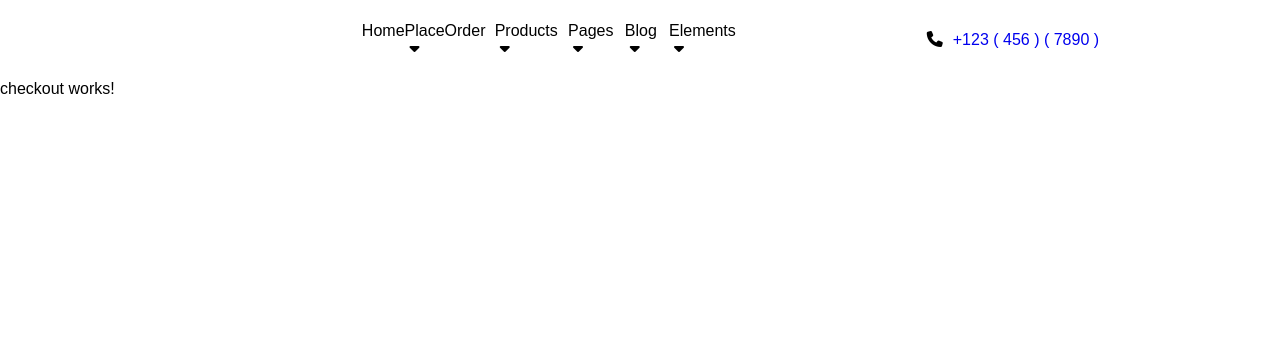
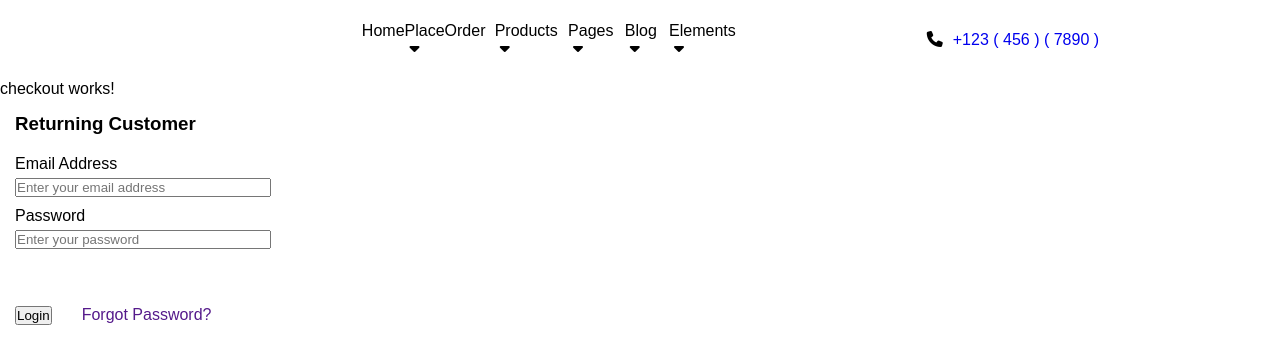
Before and after one commit to luka725/GAU_Angular, an Angular app: page /checkout in a window 1280 px wide. Shown: the top 364 px of the page. Built offline with nearby package versions, Linux system fonts and the light colour scheme.

Commit message:
adding checkout page and login component

```diff
--- a/src/app/checkout/checkout.component.html
+++ b/src/app/checkout/checkout.component.html
@@ -1 +1,2 @@
 <p>checkout works!</p>
+<app-customer-login></app-customer-login>
--- a/src/app/checkout/checkout.component.ts
+++ b/src/app/checkout/checkout.component.ts
@@ -1,9 +1,9 @@
 import { Component } from '@angular/core';
-
+import { CustomerLoginComponent } from '../customer-login/customer-login.component';
 @Component({
   selector: 'app-checkout',
   standalone: true,
-  imports: [],
+  imports: [CustomerLoginComponent],
   templateUrl: './checkout.component.html',
   styleUrl: './checkout.component.css'
 })
--- /dev/null
+++ b/src/app/customer-login/customer-login.component.css
@@ -0,0 +1,26 @@
+.logincontainer{
+    padding: 15px;
+}
+.logincontainer h3{
+    padding-bottom: 20px;
+}
+.loginform{
+    width: 20vw;
+    display: flex;
+    flex-direction: column;
+}
+.loginform input{
+    margin-bottom: 10px;
+}
+.loginform label{
+    margin-bottom: 5px;
+}
+.loginbtn{
+    height: 7rem;
+    display: flex;
+    justify-content: flex-start;
+    align-items: center;
+}
+.loginbtn a{
+    margin-left: 30px;
+}
--- /dev/null
+++ b/src/app/customer-login/customer-login.component.html
@@ -0,0 +1,13 @@
+<div [ngClass]="'logincontainer'">
+    <h3>Returning Customer</h3>
+    <form [ngClass]="'loginform'" [formGroup]="loginForm" (ngSubmit)="AuthorizeUser()">
+        <label for="email">Email Address</label>
+        <input id="email" type="text" formControlName="email" placeholder="Enter your email address" required>
+        <label for="password">Password</label>
+        <input id="password" type="text" formControlName="password" placeholder="Enter your password" required>
+        <div [ngClass]="'loginbtn'">
+            <button type="submit">Login</button>
+            <a href="">Forgot Password?</a>
+        </div>
+    </form>
+</div>
--- /dev/null
+++ b/src/app/customer-login/customer-login.component.ts
@@ -0,0 +1,35 @@
+import { Component } from '@angular/core';
+import { FormBuilder, FormGroup, Validators, ReactiveFormsModule, FormControl } from '@angular/forms';
+import { CommonModule } from '@angular/common';
+@Component({
+  selector: 'app-customer-login',
+  standalone: true,
+  imports: [ReactiveFormsModule, CommonModule],
+  templateUrl: './customer-login.component.html',
+  styleUrl: './customer-login.component.css'
+})
+export class CustomerLoginComponent {
+
+  constructor(private fb: FormBuilder) {}
+
+  OnInit(){
+    this.loginForm = this.fb.group({
+      email: ['', Validators.required],
+      password: ['', Validators.required]
+    })
+  }
+
+  loginForm:FormGroup = new FormGroup({
+    email: new FormControl(""),
+    password: new FormControl("")
+  })
+
+  AuthorizeUser(){
+    if(this.loginForm.valid){
+
+    }else{
+      console.log("xuxuni")
+    }
+  }
+
+}
```
Also changed, not shown: 1 other file (tests, documents, lock files or other folders).
